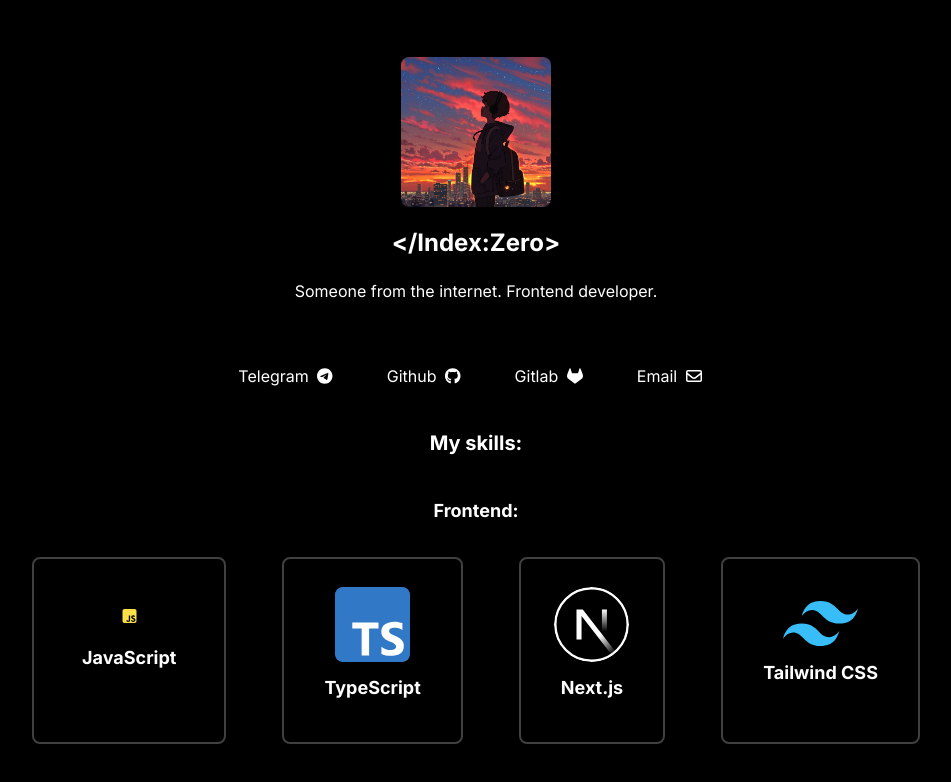
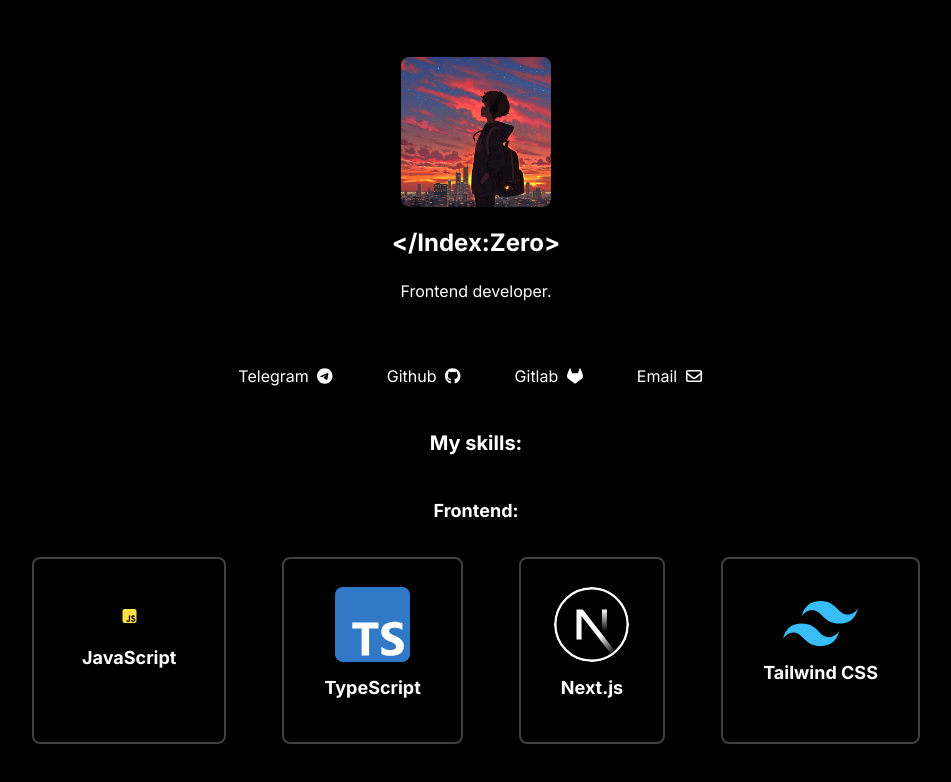
Before and after one commit to IndexZeroZzz/personal-page, a Next.js app: page / in a window 1280 px wide. Shown: the top 782 px of the page, without its empty margins (164-1115 px from the left). Built offline with nearby package versions, Linux system fonts and the light colour scheme.

Commit message:
Update about.tsx

```diff
--- a/src/app/components/about.tsx
+++ b/src/app/components/about.tsx
@@ -27,7 +27,7 @@
       </div>
       <h1 className="text-2xl font-bold m-5">&lt;/Index:Zero&gt;</h1>
       <h4 className="text-center mb-10">
-        Someone from the internet. Frontend developer.
+        Frontend developer.
       </h4>
       <div className="flex flex-col md:flex-row">
         <AnimatedButton
```
